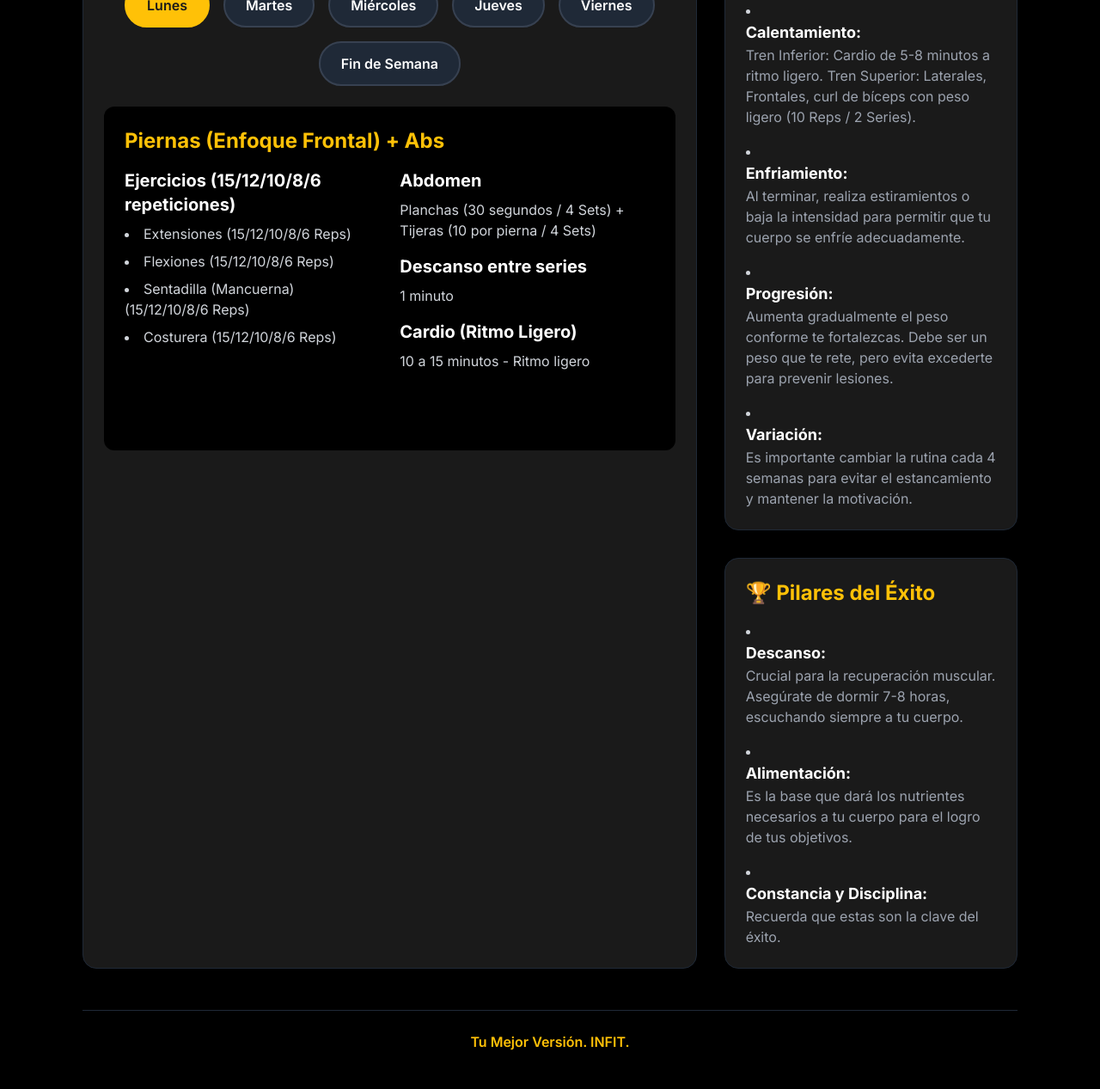
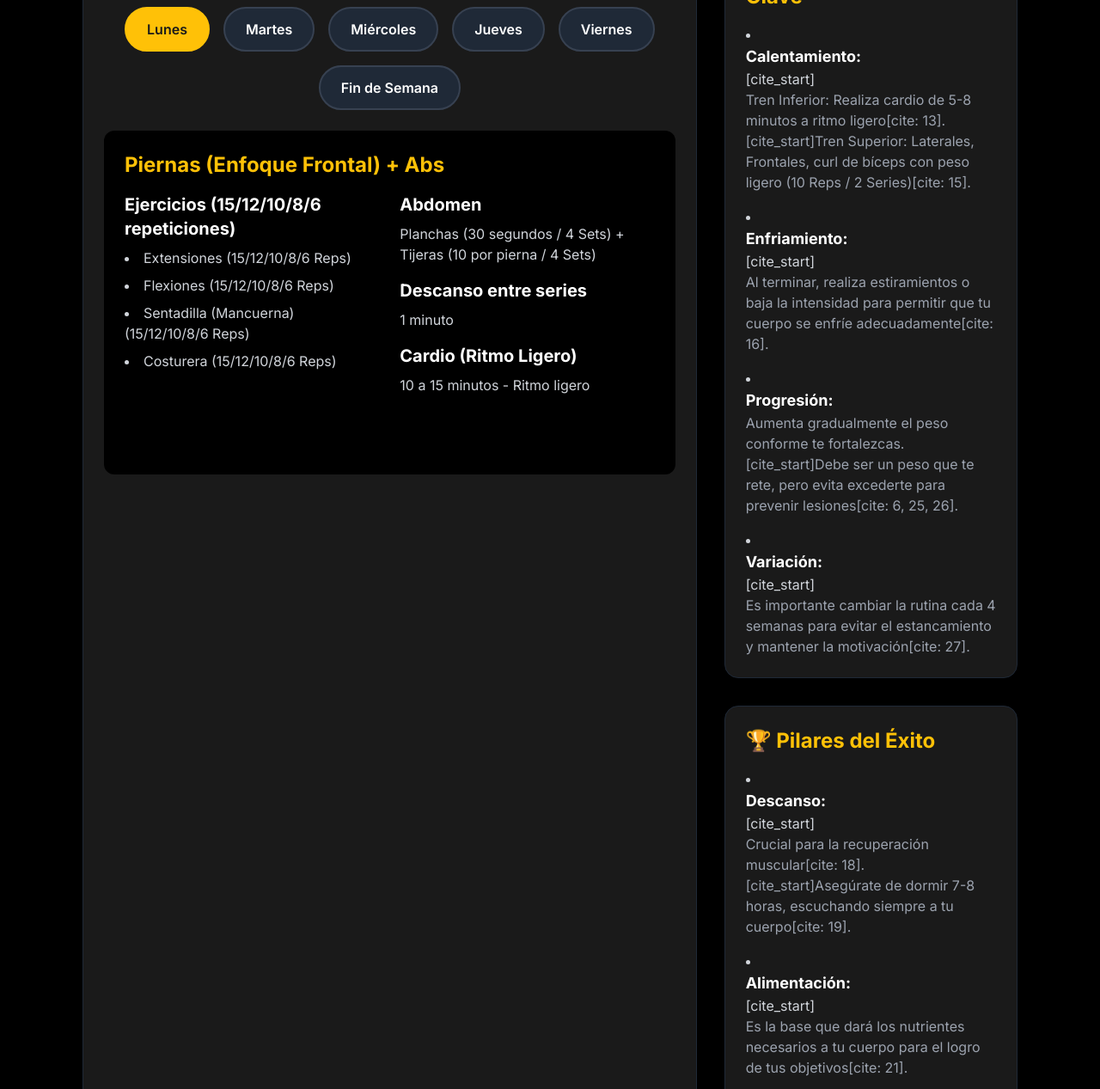
Before and after one commit to INFIT2025/PE-Aymar, a plain HTML site: page index.html in a window 1280 px wide. Shown: the part 429-1696 px from the top of the page at 86% size. Drawn offline with nearby package versions, Linux system fonts and the light colour scheme.

Commit message:
index.html

```diff
--- a/index.html
+++ b/index.html
@@ -26,12 +26,13 @@
     <div class="container mx-auto p-4 md:p-8 max-w-6xl">
 
         <header class="text-center mb-10">
-            <img src="inf_logo.png" alt="Logotipo INFIT" class="mx-auto h-20 mb-4">
+
+            <img src="logo-infit.jpg" alt="Logotipo INFIT" class="mx-auto h-20 mb-4">
 
             <p class="text-xl font-semibold text-white mb-2">¡Bienvenid@, Aymar!</p>
             <h1 class="text-5xl font-bold text-[#FFC107] uppercase tracking-wider">Tu Plan de Entrenamiento Mensual</h1>
             <p class="mt-4 text-lg max-w-3xl mx-auto text-gray-300">
-                <strong>Nivel 1</strong>. Este plan de entrenamiento se centrará en ejercicios básicos y compuestos para desarrollar una base sólida de fuerza y masa muscular. Duración: <strong>4 Semanas</strong>.
+                [cite_start]<strong>Nivel 1</strong>[cite: 4]. [cite_start]Este plan de entrenamiento se centrará en ejercicios básicos y compuestos para desarrollar una base sólida de fuerza y masa muscular[cite: 5]. [cite_start]Duración: <strong>4 Semanas</strong>[cite: 7].
             </p>
         </header>
 
@@ -59,19 +60,19 @@
                     <ul class="space-y-4 text-gray-300 list-disc list-inside">
                         <li>
                             <h3 class="font-bold text-lg text-white">Calentamiento:</h3>
-                            <p class="text-gray-400">Tren Inferior: Cardio de 5-8 minutos a ritmo ligero. Tren Superior: Laterales, Frontales, curl de bíceps con peso ligero (10 Reps / 2 Series).</p>
+                            [cite_start]<p class="text-gray-400">Tren Inferior: Realiza cardio de 5-8 minutos a ritmo ligero[cite: 13]. [cite_start]Tren Superior: Laterales, Frontales, curl de bíceps con peso ligero (10 Reps / 2 Series)[cite: 15].</p>
                         </li>
                         <li>
                             <h3 class="font-bold text-lg text-white">Enfriamiento:</h3>
-                            <p class="text-gray-400">Al terminar, realiza estiramientos o baja la intensidad para permitir que tu cuerpo se enfríe adecuadamente.</p>
+                            [cite_start]<p class="text-gray-400">Al terminar, realiza estiramientos o baja la intensidad para permitir que tu cuerpo se enfríe adecuadamente[cite: 16].</p>
                         </li>
                         <li>
                             <h3 class="font-bold text-lg text-white">Progresión:</h3>
-                            <p class="text-gray-400">Aumenta gradualmente el peso conforme te fortalezcas. Debe ser un peso que te rete, pero evita excederte para prevenir lesiones.</p>
+                            <p class="text-gray-400">Aumenta gradualmente el peso conforme te fortalezcas. [cite_start]Debe ser un peso que te rete, pero evita excederte para prevenir lesiones[cite: 6, 25, 26].</p>
                         </li>
                         <li>
                             <h3 class="font-bold text-lg text-white">Variación:</h3>
-                            <p class="text-gray-400">Es importante cambiar la rutina cada 4 semanas para evitar el estancamiento y mantener la motivación.</p>
+                            [cite_start]<p class="text-gray-400">Es importante cambiar la rutina cada 4 semanas para evitar el estancamiento y mantener la motivación[cite: 27].</p>
                         </li>
                     </ul>
                 </div>
@@ -81,15 +82,15 @@
                     <ul class="space-y-4 text-gray-300 list-disc list-inside">
                         <li>
                             <h3 class="font-bold text-lg text-white">Descanso:</h3>
-                            <p class="text-gray-400">Crucial para la recuperación muscular. Asegúrate de dormir 7-8 horas, escuchando siempre a tu cuerpo.</p>
+                            [cite_start]<p class="text-gray-400">Crucial para la recuperación muscular[cite: 18]. [cite_start]Asegúrate de dormir 7-8 horas, escuchando siempre a tu cuerpo[cite: 19].</p>
                         </li>
                         <li>
                             <h3 class="font-bold text-lg text-white">Alimentación:</h3>
-                            <p class="text-gray-400">Es la base que dará los nutrientes necesarios a tu cuerpo para el logro de tus objetivos.</p>
+                            [cite_start]<p class="text-gray-400">Es la base que dará los nutrientes necesarios a tu cuerpo para el logro de tus objetivos[cite: 21].</p>
                         </li>
                         <li>
                             <h3 class="font-bold text-lg text-white">Constancia y Disciplina:</h3>
-                            <p class="text-gray-400">Recuerda que estas son la clave del éxito.</p>
+                            [cite_start]<p class="text-gray-400">Recuerda que estas son la clave del éxito[cite: 35].</p>
                         </li>
                     </ul>
                 </div>
@@ -97,7 +98,7 @@
         </main>
 
         <footer class="text-center mt-12 py-6 border-t border-gray-800">
-            <p class="text-[#FFC107] font-semibold">Tu Mejor Versión. INFIT.</p>
+            <p class="text-[#FFC107] font-semibold">Tu Mejor Versión. [cite_start]INFIT[cite: 34, 36].</p>
         </footer>
 
     </div>
@@ -164,7 +165,7 @@
             },
             finde: {
                 group: "Fin de Semana - Descanso",
-                message: "¡Recuerda que el <strong>Descanso</strong> es crucial para la recuperación muscular y el crecimiento! El <strong>Sábado</strong> tienes <strong>Descanso o actividad recreativa</strong> y el <strong>Domingo</strong> es <strong>Descanso</strong>. Tómate este tiempo para relajarte y dormir lo suficiente (Entre 7-8 horas)."
+                message: "¡Recuerda que el <strong>Descanso</strong> es crucial para la recuperación muscular y el crecimiento! [cite_start]El <strong>Sábado</strong> tienes <strong>Descanso o actividad recreativa</strong> y el <strong>Domingo</strong> es <strong>Descanso</strong>[cite: 8]. Tómate este tiempo para relajarte y dormir lo suficiente (Entre 7-8 horas)."
             }
         };
 
```
